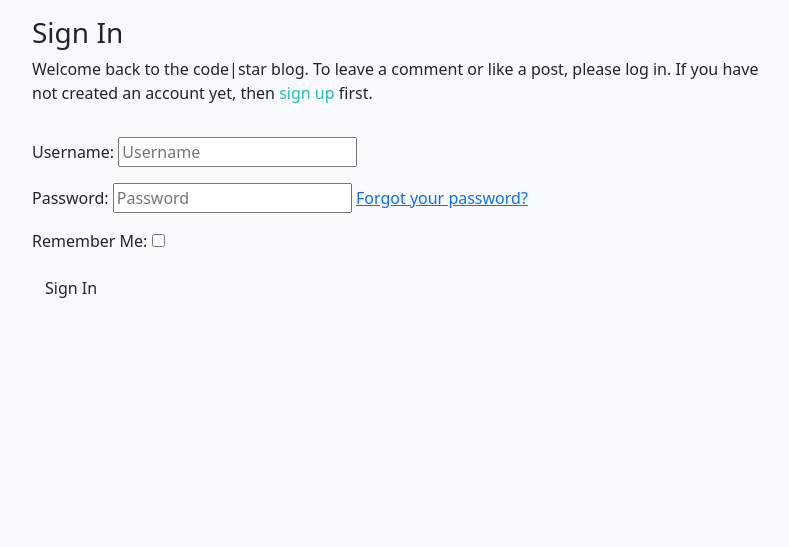
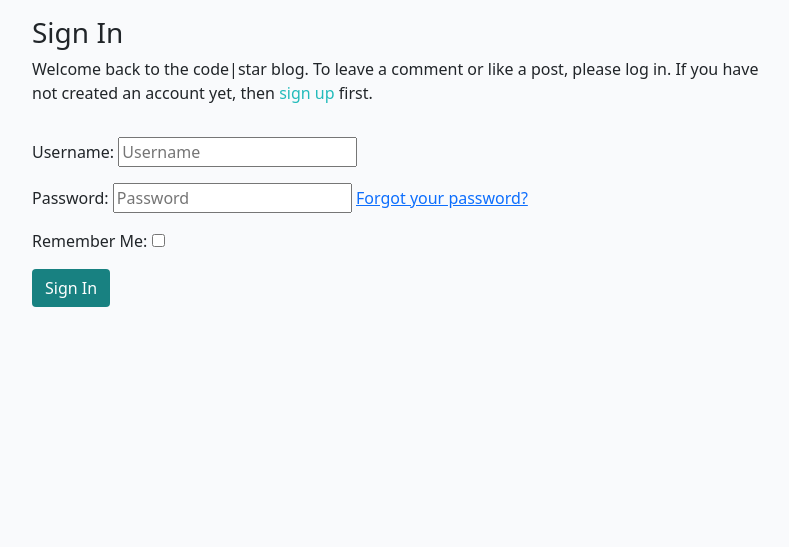
Before and after one commit to Cam-4587/I-Think-Therefore-I-Blog, a Django app: page /accounts/login/ in a window 1280 px wide. Shown: the part 60-607 px from the top of the page, without its empty margins (240-1029 px from the left). Run offline with Django 4.2, Linux system fonts and the light colour scheme; some libraries are stand-ins or nearby versions.

Commit message:
signup  button styling given important status

```diff
--- a/static/css/style.css
+++ b/static/css/style.css
@@ -113,14 +113,14 @@ body {
 
 .btn-signup,
 .btn-edit {
-    background-color: #188181;
-    color: #fff;
+    background-color: #188181 !important;
+    color: #fff !important;
 }
 
 .btn-signup:hover,
 .btn-signup:active {
-    background-color: #fff;
-    color: #23BBBB;
+    background-color: #fff !important;
+    color: #23BBBB !important;
 }
 
 .link {
```
Also changed, not shown: 1 other file.
